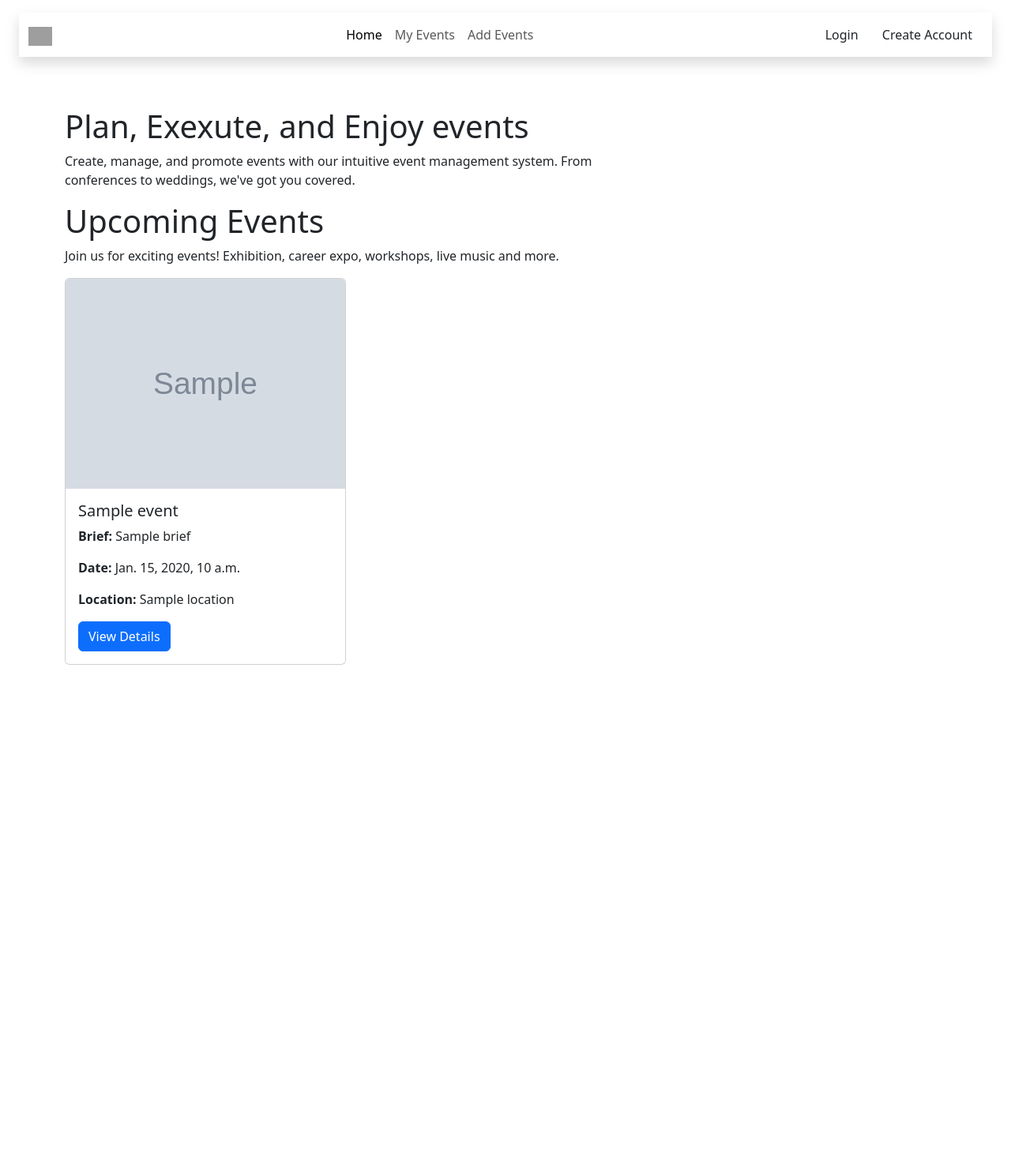
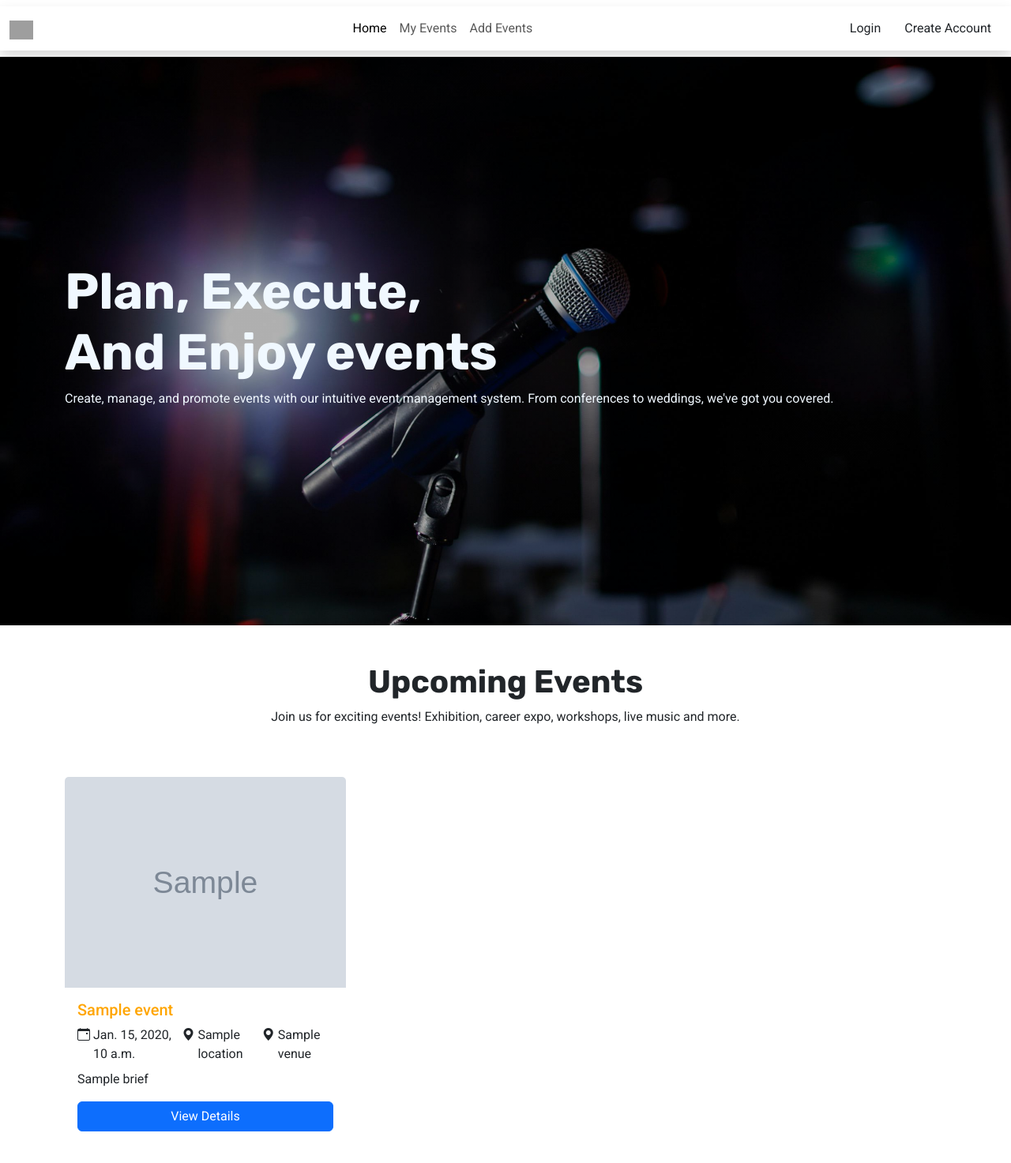
Before and after one commit to NgobeseA/ems_project, a Django app: template templates/home.html in a window 1280 px wide. Shown: the whole page at 79% size. Before the commit the page ends 842 px from the top, so only its background shows below. Run offline with Django 3.2, Linux system fonts and the light colour scheme; the template is opened without the code that fills it: most values are stand-ins (such as "Sample title", 1, 10 or a date in 2020); grey boxes marked "Sample" are stand-in pictures; grey boxes are pictures that could not be loaded.

Commit message:
Refactor: home.html and event_details.html

```diff
--- a/static/style.css
+++ b/static/style.css
@@ -1,16 +1,64 @@
+@import url('https://fonts.googleapis.com/css2?family=Roboto:ital,wght@0,100..900;1,100..900&display=swap');
+@import url('https://fonts.googleapis.com/css2?family=Rubik:ital,wght@0,300..900;1,300..900&display=swap');
 *{
     margin: 0;
     padding: 0;
+    font-family: "Roboto", sans-serif;
     box-sizing: border-box;
+}
 
+.event-container{
+    height: 40vh;
 }
 
 .event-image{
-    background-image: url('{% static "images/background.jpg" %}') no-repeat center center;
-    width: 100%;
-    height: 50%;
+    background-image: url('./images/background.jpg');
+    background-repeat: no-repeat;
+    background-position: center;
+    background-size: cover;
     -webkit-background-size: cover;
     -moz-background-size: cover;
     -o-background-size: cover;
     background-size: cover;
 }
+
+#hero{
+    width: 100%;
+    height: 90vh;
+    background-image: linear-gradient(rgba(0,0,0,0.3),rgba(0,0,0,0.3)), url("./images/mic.jpg");
+    background-repeat: no-repeat;
+    background-size: cover;
+    background-position: 88%;
+}
+
+.all-container{
+    background: #fff;
+}
+
+.title{
+    font-weight: 700;
+    font-family: "Rubik", sans-serif;
+    font-optical-sizing: auto;
+    font-size: 2.5rem;
+}
+
+.my-card{
+    border: none;
+}
+.card-text{
+    font-size: 16px;
+    font-weight: 400;
+}
+.my-card-title{
+    font: 24px;
+    color: orange;
+}
+
+.hero-text{
+    height: 100%;
+    color: aliceblue;
+}
+
+.hero-text h1{
+    font-size: 4rem;
+}
--- a/templates/base.html
+++ b/templates/base.html
@@ -11,7 +11,11 @@
       integrity="sha384-LN+7fdVzj6u52u30Kp6M/trliBMCMKTyK833zpbD+pXdCLuTusPj697FH4R/5mcr"
       crossorigin="anonymous"
     />
-    <link rel="stylesheet" href="{% static 'css/styles.css' %}">
+    <link
+      rel="stylesheet"
+      href="https://cdn.jsdelivr.net/npm/bootstrap-icons@1.13.1/font/bootstrap-icons.min.css"
+    />
+    <link rel="stylesheet" href="{% static 'style.css' %}" />
   </head>
   <body>
     <div class="all-container">
--- a/templates/home.html
+++ b/templates/home.html
@@ -1,11 +1,8 @@
 {% extends "base.html" %} {% block title %}Home | EMS{% endblock title %}
 {%block content %}
-<section id="hero" class="container mt-5">
-  <div class="col-md-8 text-align-center">
-    {% if user.is_authenticated %}
-    <p>Welcome {{user.username}}</p>
-    {% endif %}
-    <h1>Plan, Exexute, and Enjoy events</h1>
+<section id="hero" class="container-fluid">
+  <div class="container d-flex flex-column justify-content-center hero-text">
+    <h1 class="title">Plan, Execute, <br>And Enjoy events</h1>
     <p>
       Create, manage, and promote events with our intuitive event management
       system. From conferences to weddings, we've got you covered.
@@ -15,8 +12,8 @@
 </section>
 <section id="upcoming-events">
   <div class="container">
-    <div>
-      <h1>Upcoming Events</h1>
+    <div class="py-5 text-center">
+      <h1 class="title" >Upcoming Events</h1>
       <p>
         Join us for exciting events! Exhibition, career expo, workshops, live
         music and more.
@@ -32,7 +29,7 @@
     <div class="row">
       {% for event in events %}
       <div class="col-md-4 mb-4">
-        <div class="card h-100">
+        <div class="card h-100 my-card">
           {% if event.image %}
           <img
             src="{{ event.image.url }}"
@@ -41,15 +38,34 @@
           />
           {% endif %}
           <div class="card-body">
-            <h5 class="card-title">{{ event.title }}</h5>
-            <p class="card-text"><strong>Brief:</strong> {{ event.brief }}</p>
-            <p class="card-text"><strong>Date:</strong> {{ event.date }}</p>
-            <p class="card-text">
-              <strong>Location:</strong> {{ event.location }}
-            </p>
-            <a href="{% url 'view_event' event.pk %}" class="btn btn-primary"
+            <h5 class="card-title my-card-title">{{ event.title }}</h5>
+            <div class="d-flex justify-content-between pb-2">
+              <div class="d-flex gap-1">
+                <i class="bi bi-calendar-event"></i>
+                <p class="card-text">{{ event.date }}</p>
+              </div>
+              <div class="d-flex gap-1">
+                <i class="bi bi-geo-alt-fill"></i>
+                <p class="card-text">
+                   {{ event.location }}
+                </p>
+              </div>
+              <div class="d-flex gap-1">
+                <i class="bi bi-geo-alt-fill"></i>
+                <p class="card-text">
+                   {{ event.venue }}
+                </p>
+              </div>
+            </div>
+
+            <p class="card-text"> {{ event.brief }}</p>
+
+
+            <div class="d-grid gap-2">
+              <a href="{% url 'view_event' event.pk %}" class="btn btn-primary"
               >View Details</a
             >
+            </div>
           </div>
         </div>
       </div>
--- a/templates/partials/navbar.html
+++ b/templates/partials/navbar.html
@@ -1,4 +1,4 @@
-<nav class="navbar navbar-expand-lg px-4 py-3" id="navbar">
+<nav class="navbar navbar-expand-lg" id="navbar">
   <div class="container-fluid shadow py-2">
     <a class="navbar-brand" href="{% url 'home' %}">
       <img src="logo.png" alt="Logo" width="30" height="24" />
```
Also changed, not shown: templates/event_details.html (+26 -20 lines), static/images/burger.jpg (added), static/images/culture.jpg (added), static/images/jhb.jpg (added), static/images/mic.jpg (added).
